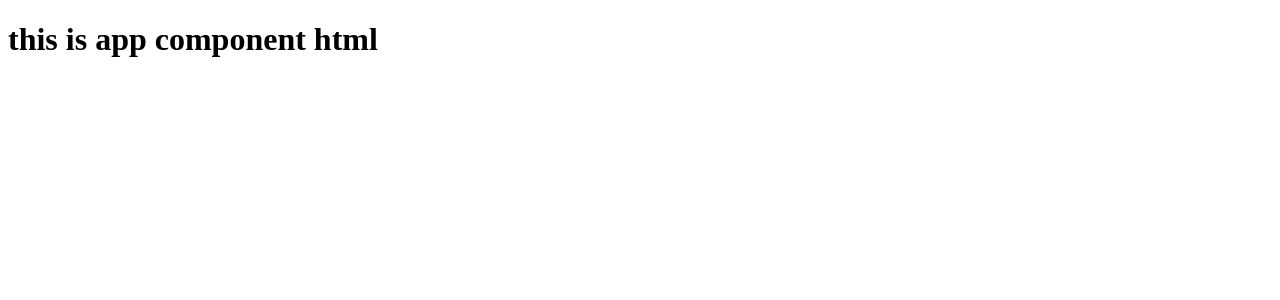
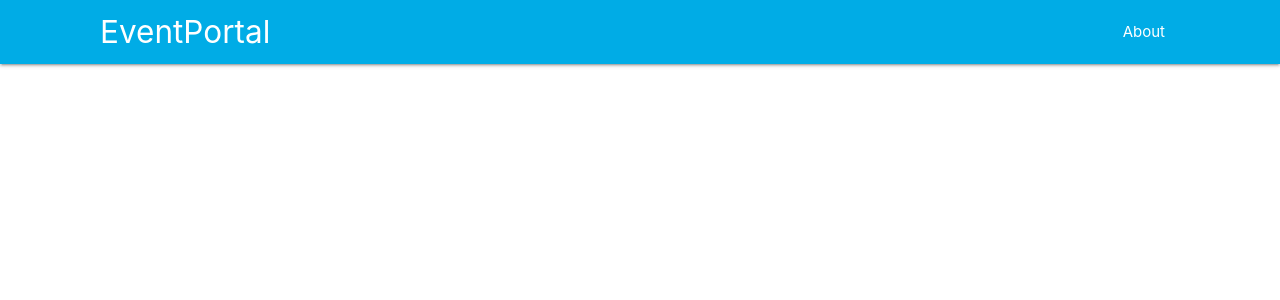
Before and after one commit to Maks-Chornyi/eventportal-web, an Angular app: page / in a window 1280 px wide. Shown: the top 300 px of the page. Built offline with nearby package versions, Linux system fonts and the light colour scheme.

Commit message:
dev: added card component, and navbar in index.htm, added styles in app.component.scss

```diff
--- a/src/app/app.component.html
+++ b/src/app/app.component.html
@@ -1,2 +1,8 @@
-<!--The content below is only a placeholder and can be replaced.-->
-<h1> this is app component html</h1>
+<nav>
+  <div class="nav-wrapper">
+    <a href="#" class="brand-logo">EventPortal</a>
+    <ul id="nav-mobile" class="right hide-on-med-and-down">
+      <li><a href="sass.html">About</a></li>
+    </ul>
+  </div>
+</nav>
--- a/src/app/app.component.scss
+++ b/src/app/app.component.scss
@@ -0,0 +1,5 @@
+.nav-wrapper {
+  background-color: #00ace6;
+  padding-left: 100px;
+  padding-right: 100px;
+}
--- a/src/app/app.module.ts
+++ b/src/app/app.module.ts
@@ -3,11 +3,13 @@ import { NgModule } from '@angular/core';
 
 import { AppComponent } from './app.component';
 import { EventPageComponent } from './event-page/event-page.component';
+import { CardComponent } from './card/card.component';
 
 @NgModule({
   declarations: [
     AppComponent,
     EventPageComponent,
+    CardComponent,
   ],
   imports: [
     BrowserModule
--- /dev/null
+++ b/src/app/card/card.component.html
@@ -0,0 +1,3 @@
+<p>
+  card works!
+</p>
--- /dev/null
+++ b/src/app/card/card.component.ts
@@ -0,0 +1,15 @@
+import { Component, OnInit } from '@angular/core';
+
+@Component({
+  selector: 'app-card',
+  templateUrl: './card.component.html',
+  styleUrls: ['./card.component.scss']
+})
+export class CardComponent implements OnInit {
+
+  constructor() { }
+
+  ngOnInit() {
+  }
+
+}
--- a/src/index.html
+++ b/src/index.html
@@ -7,6 +7,8 @@
 
   <meta name="viewport" content="width=device-width, initial-scale=1">
   <link rel="icon" type="image/x-icon" href="favicon.ico">
+  <!-- Compiled and minified CSS -->
+  <link rel="stylesheet" href="https://cdnjs.cloudflare.com/ajax/libs/materialize/1.0.0/css/materialize.min.css">
 </head>
 <body>
   <app-root></app-root>
```
Also changed, not shown: src/app/card/card.component.scss (added), 1 other file (tests, documents, lock files or other folders).
